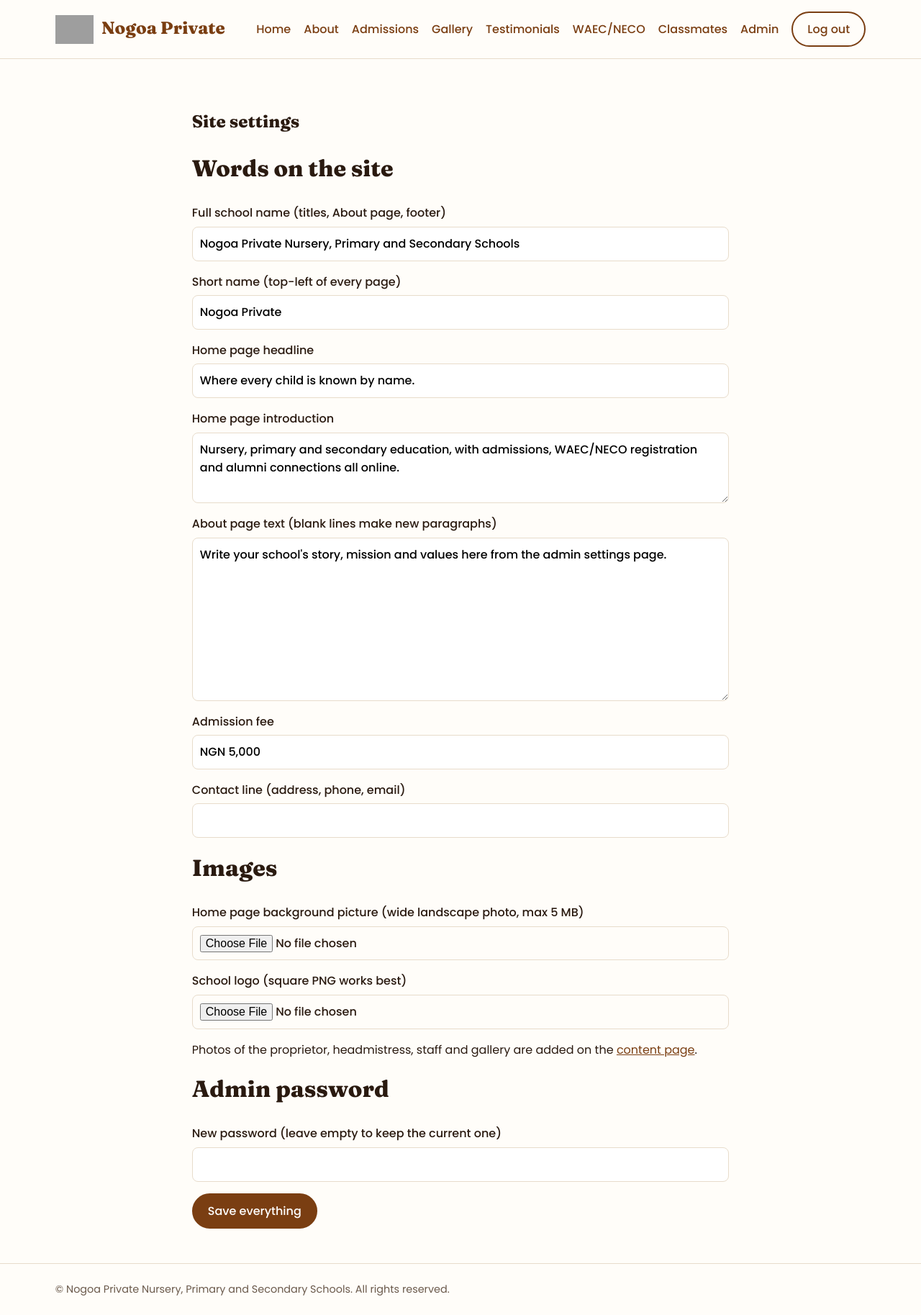
After one commit to SamuelOnah/NOGOA-SCHOOLS, a Flask app: page /admin/settings in a window 1280 px wide. The commit adds this page. Shown: the whole page at 72% size. Run offline with Flask 3, Linux system fonts and the light colour scheme; the visitor is signed in with stand-in values (Sample User, id 1); data that the repository does not hold is empty; grey boxes are pictures that could not be loaded.

Commit message:
Before settings update

```diff
--- a/nogoa-school/app.py
+++ b/nogoa-school/app.py
@@ -8,7 +8,16 @@ from werkzeug.utils import secure_filename
 app = Flask(__name__)
 app.config.update(SECRET_KEY=os.environ.get("SECRET_KEY", "dev-change-me"),
                   MAX_CONTENT_LENGTH=5 * 1024 * 1024)
-SCHOOL = "Nogoa Private"
+# Default site text. The admin can override any of these from /admin/settings.
+DEFAULTS = dict(
+    school_name="Nogoa Private Nursery, Primary and Secondary Schools",
+    short_name="Nogoa Private",
+    headline="Where every child is known by name.",
+    intro="Nursery, primary and secondary education, with admissions, WAEC/NECO registration and alumni connections all online.",
+    about="Write your school's story, mission and values here from the admin settings page.",
+    admission_fee="NGN 5,000",
+    contact="",
+)
 UPLOADS = "uploads"
 ALLOWED = {"pdf", "png", "jpg", "jpeg"}
 PHOTOS = os.path.join(UPLOADS, "photos")  # public photos only; documents stay private
@@ -38,6 +47,7 @@ def init_db():
     CREATE TABLE IF NOT EXISTS applications(id INTEGER PRIMARY KEY, user_id INTEGER,
         child TEXT, dob TEXT, grade TEXT, doc TEXT,
         status TEXT DEFAULT 'Pending', paid INTEGER DEFAULT 0);
+    CREATE TABLE IF NOT EXISTS settings(k TEXT PRIMARY KEY, v TEXT);
     CREATE TABLE IF NOT EXISTS people(id INTEGER PRIMARY KEY, name TEXT, role TEXT, bio TEXT, photo TEXT);
     CREATE TABLE IF NOT EXISTS gallery(id INTEGER PRIMARY KEY, caption TEXT, photo TEXT);
     CREATE TABLE IF NOT EXISTS testimonials(id INTEGER PRIMARY KEY, name TEXT, text TEXT, approved INTEGER DEFAULT 0);
@@ -79,9 +89,14 @@ def media(name):
     return send_from_directory(PHOTOS, name)
 
 
+def site():
+    return {**DEFAULTS, **{r["k"]: r["v"] for r in q("SELECT k,v FROM settings")}}
+
+
 @app.context_processor
 def inject():
-    return dict(school=SCHOOL, role=session.get("role"), username=session.get("name"))
+    S = site()
+    return dict(s=S, school=S["school_name"], role=session.get("role"), username=session.get("name"))
 
 
 def login_required(role=None):
@@ -115,7 +130,7 @@ def admissions():
     steps = [("Create an account", "Register as a parent or guardian."),
              ("Fill the application", "Enter your child's details."),
              ("Upload documents", "Birth certificate and passport photo."),
-             ("Pay the fee", "Admission fee: NGN 5,000. The school confirms payment."),
+             ("Pay the fee", f"Admission fee: {site()['admission_fee']}. The school confirms payment."),
              ("Track your status", "Check progress from your dashboard.")]
     return render_template("admissions.html", steps=steps)
 
@@ -309,5 +324,29 @@ def admin_content():
         exams=q("SELECT e.*, u.name AS parent FROM exams e JOIN users u ON u.id=e.user_id ORDER BY e.id DESC"))
 
 
+# ---------- admin: site text, hero/logo images, password ----------
+@app.route("/admin/settings", methods=["GET", "POST"])
+@login_required("admin")
+def admin_settings():
+    if request.method == "POST":
+        f = request.form
+        for k in DEFAULTS:
+            if k in f:
+                db().execute("INSERT OR REPLACE INTO settings VALUES(?,?)", (k, f[k].strip()))
+        for k in ("hero", "logo"):
+            n = save_image(request.files.get(k))
+            if n:
+                db().execute("INSERT OR REPLACE INTO settings VALUES(?,?)", (k, n))
+            if f.get("remove_" + k):
+                db().execute("DELETE FROM settings WHERE k=?", (k,))
+        if len(f.get("new_password", "")) >= 6:
+            db().execute("UPDATE users SET pw=? WHERE id=?",
+                         (generate_password_hash(f["new_password"]), session["uid"]))
+        db().commit()
+        flash("Saved.")
+        return redirect(url_for("admin_settings"))
+    return render_template("admin_settings.html")
+
+
 if __name__ == "__main__":
     app.run(debug=True)
--- a/nogoa-school/static/style.css
+++ b/nogoa-school/static/style.css
@@ -48,3 +48,9 @@ form.inline{display:flex;gap:10px;flex-wrap:wrap;align-items:center;margin-botto
 fieldset{border:1px solid var(--line);border-radius:8px;margin-bottom:16px;columns:2 200px}
 label.check{display:block;font-weight:400;margin-bottom:6px}label.check input{display:inline;width:auto;margin:0 6px 0 0}
 textarea{display:block;width:100%;margin-top:6px;padding:10px;border:1px solid var(--line);border-radius:8px;font:inherit}
+/* IMAGES: hero.jpg (.hero above), about.jpg (.banner below), logo.png (base.html). See static/img/README.txt */
+.banner{height:260px;background:linear-gradient(135deg,rgba(44,62,80,.7),rgba(122,62,18,.7)),url('img/about.jpg') center/cover}
+.logo img{vertical-align:middle;margin-right:6px}
+code{background:#f7efe3;padding:1px 6px;border-radius:4px}
+.logo-img{height:40px;width:auto;vertical-align:middle;margin-right:8px}
+.about{white-space:pre-line}
--- a/nogoa-school/templates/about.html
+++ b/nogoa-school/templates/about.html
@@ -3,6 +3,7 @@
 {% block title %}About{% endblock %}
 {% block content %}
 <section class="page"><h1>About {{ school }}</h1>
-<p>Replace this paragraph with your school's story, mission, vision and core values.</p>
+<p class="about">{{ s.about }}</p>
+{% if s.contact %}<p><strong>Contact:</strong> {{ s.contact }}</p>{% endif %}
 <h2>Our people</h2><div class="grid people">{% for p in people %}{{ person(p) }}{% endfor %}</div></section>
 {% endblock %}
--- a/nogoa-school/templates/admin.html
+++ b/nogoa-school/templates/admin.html
@@ -2,7 +2,8 @@
 {% block title %}Admin{% endblock %}
 {% block content %}
 <section class="page wide"><h1>Applications</h1>
-<p><a class="btn small" href="{{ url_for('admin_content') }}">Manage photos, testimonials and exam registrations</a></p>
+<p><a class="btn small" href="{{ url_for('admin_content') }}">Manage photos, testimonials and exam registrations</a>
+<a class="btn small" href="{{ url_for('admin_settings') }}">Edit site text, logo and home picture</a></p>
 {% if rows %}<table><tr><th>Child</th><th>Class</th><th>Parent</th><th>Document</th><th>Status</th><th>Fee paid</th><th></th></tr>
 {% for r in rows %}<tr><form method="post" action="{{ url_for('admin_update', app_id=r.id) }}">
 <td>{{ r.child }}<br><small>{{ r.dob }}</small></td><td>{{ r.grade }}</td>
--- a/nogoa-school/templates/admin_content.html
+++ b/nogoa-school/templates/admin_content.html
@@ -3,6 +3,8 @@
 {% block title %}Manage content{% endblock %}
 {% block content %}
 <section class="page wide"><h1>Manage site content</h1>
+<div class="card"><strong>Where do images go?</strong>
+<p>Upload people and gallery photos on this page. The banner, about banner and logo are files you save in <code>static/img/</code> as <code>hero.jpg</code>, <code>about.jpg</code> and <code>logo.png</code>. See <code>static/img/README.txt</code> for sizes.</p></div>
 <h2>Leadership and staff</h2>
 <form method="post" enctype="multipart/form-data" class="inline"><input type="hidden" name="kind" value="person">
 <input name="name" placeholder="Name" required><input name="role" placeholder="Role, e.g. Headmistress" required>
--- /dev/null
+++ b/nogoa-school/templates/admin_settings.html
@@ -0,0 +1,23 @@
+{% extends "base.html" %}
+{% block title %}Site settings{% endblock %}
+{% block content %}
+<section class="page"><h1>Site settings</h1>
+<form method="post" enctype="multipart/form-data">
+<h2>Words on the site</h2>
+<label>Full school name (titles, About page, footer)<input name="school_name" value="{{ s.school_name }}" required></label>
+<label>Short name (top-left of every page)<input name="short_name" value="{{ s.short_name }}" required></label>
+<label>Home page headline<input name="headline" value="{{ s.headline }}"></label>
+<label>Home page introduction<textarea name="intro" rows="3">{{ s.intro }}</textarea></label>
+<label>About page text (blank lines make new paragraphs)<textarea name="about" rows="8">{{ s.about }}</textarea></label>
+<label>Admission fee<input name="admission_fee" value="{{ s.admission_fee }}"></label>
+<label>Contact line (address, phone, email)<input name="contact" value="{{ s.contact }}"></label>
+<h2>Images</h2>
+<label>Home page background picture (wide landscape photo, max 5 MB)<input type="file" name="hero" accept="image/*"></label>
+{% if s.hero %}<label class="check"><input type="checkbox" name="remove_hero"> Remove current background picture</label>{% endif %}
+<label>School logo (square PNG works best)<input type="file" name="logo" accept="image/*"></label>
+{% if s.logo %}<label class="check"><input type="checkbox" name="remove_logo"> Remove current logo</label>{% endif %}
+<p>Photos of the proprietor, headmistress, staff and gallery are added on the <a href="{{ url_for('admin_content') }}">content page</a>.</p>
+<h2>Admin password</h2>
+<label>New password (leave empty to keep the current one)<input type="password" name="new_password" minlength="6" autocomplete="new-password"></label>
+<button class="btn">Save everything</button></form></section>
+{% endblock %}
--- a/nogoa-school/templates/base.html
+++ b/nogoa-school/templates/base.html
@@ -5,7 +5,9 @@
 <link href="https://fonts.googleapis.com/css2?family=Fraunces:wght@600;800&family=Poppins:wght@400;500;600&display=swap" rel="stylesheet">
 <link rel="stylesheet" href="{{ url_for('static', filename='style.css') }}">
 </head><body>
-<header><a class="logo" href="{{ url_for('home') }}">{{ school }}</a>
+<header><a class="logo" href="{{ url_for('home') }}">
+<!-- IMAGE: logo. Upload it in Admin > Site settings, or save a file as static/img/logo.png -->
+{% if s.logo %}<img class="logo-img" src="{{ url_for('media', name=s.logo) }}" alt="">{% else %}<img class="logo-img" src="{{ url_for('static', filename='img/logo.png') }}" alt="" onerror="this.remove()">{% endif %} {{ s.short_name }}</a>
 <nav>
 <a href="{{ url_for('home') }}">Home</a>
 <a href="{{ url_for('about') }}">About</a>
```
Also changed, not shown: nogoa-school/templates/index.html (+10 -4 lines), nogoa-school/README.md, nogoa-school/static/img/README.txt (added).
